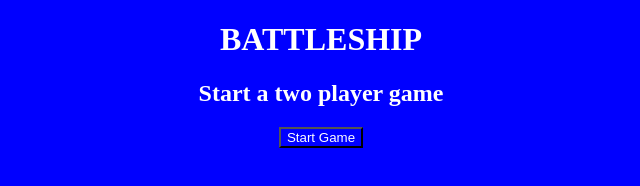
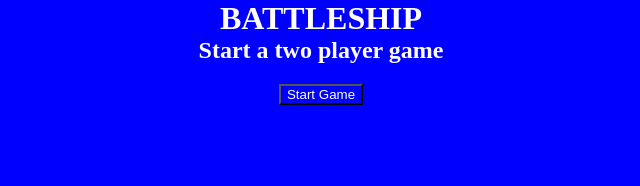
Before and after one commit to NateMorgan/battleship, a plain HTML site: page index.html in a window 1280 px wide. Shown: the whole page, without its empty margins (319-959 px from the left). Drawn offline with Linux system fonts and the light colour scheme.

Commit message:
center board and restart working

```diff
--- a/css/style.css
+++ b/css/style.css
@@ -2,14 +2,26 @@
   background-color: blue;
   text-align: center;
   color: white;
+  margin: 0;
 }
 
+body{
+  display: flex;
+  flex-direction: column;
+  justify-content: center;
+  align-items: center;
+}
+
+button{
+  margin: 20px;
+}
 
 #grid-container {
   display: grid;
   grid-template-rows: repeat(5, 10vmin);
   grid-template-columns: repeat(5, 10vmin);
   grid-gap: 0vmin;
+
 }
 
 .grid-square{
--- a/js/app.js
+++ b/js/app.js
@@ -42,6 +42,7 @@ function render(){
 function init(){
   game.phase = 0
   game.player = 1
+  gridContainer.innerHTML = ''
   render()
 }
 
```
